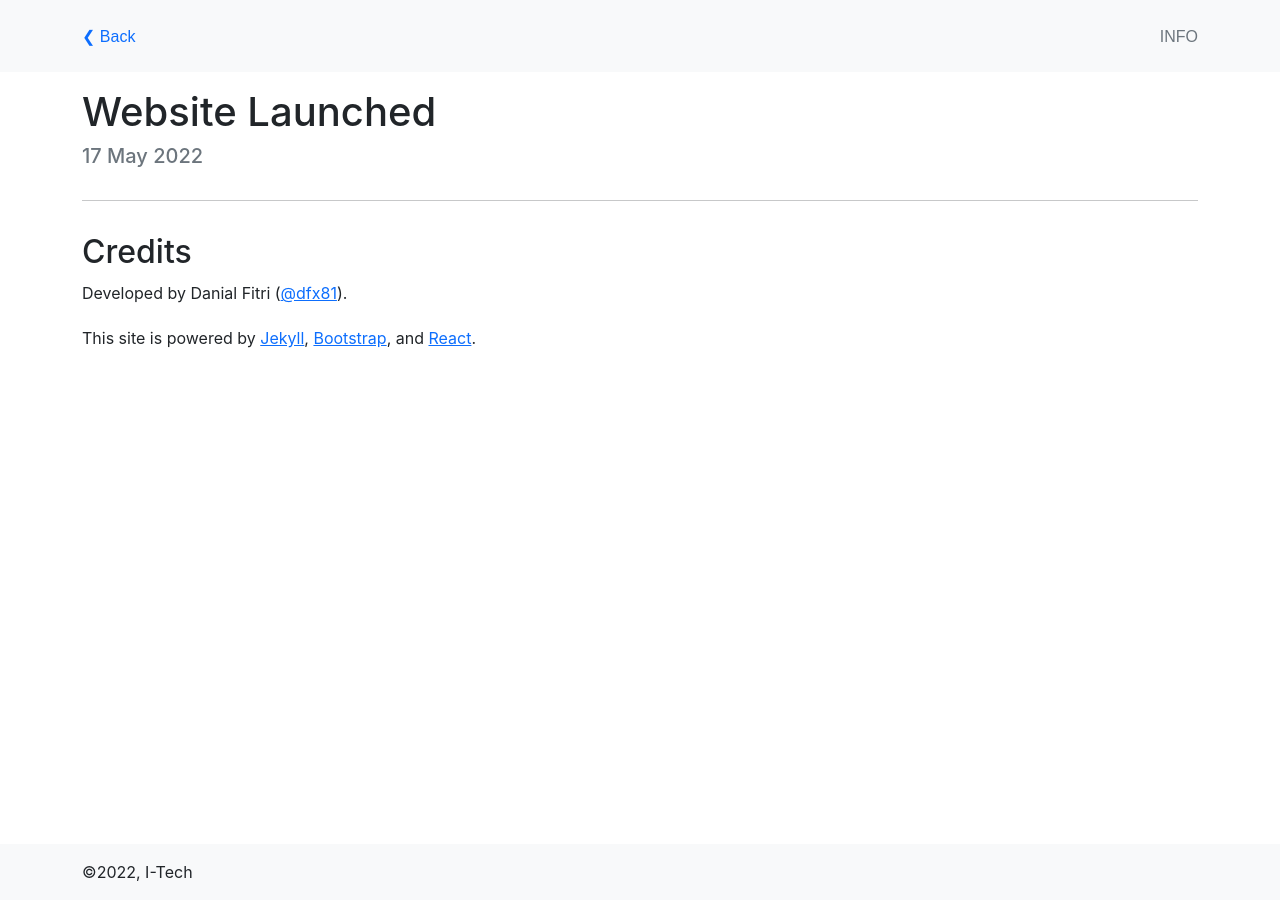
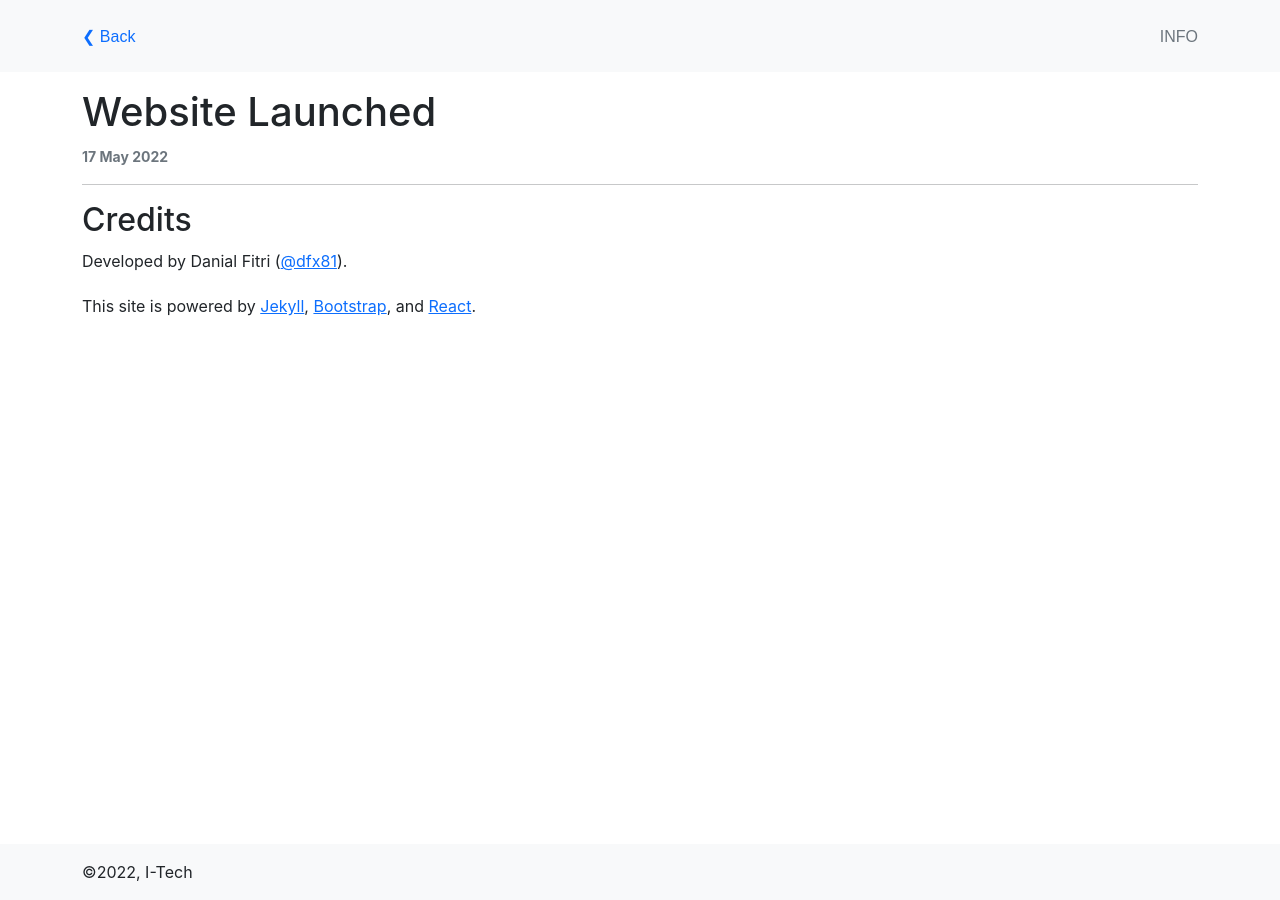
Before and after one commit to itech-uum/news, a Jekyll site: the page built from _posts/2022-05-17-website-launched.md, in a window 1280 px wide. Built offline with Jekyll 4.4.1, drawn with Linux system fonts in a browser that asks for light colours.

Commit message:
Updated styles

```diff
--- a/_layouts/post.html
+++ b/_layouts/post.html
@@ -18,11 +18,11 @@ layout: default
     <div class="content">
         <div>
             <h1>{{ page.title }}</h1>
-            <p class="pb-3 text-muted h5">
+            <small class="bold text-muted">
                 {{page.date | date_to_string}}
-            </p>
+            </small>
             <hr />
-            <div class="w-100 pt-3">
+            <div class="w-100">
                 {{ content }}
             </div>
         </div>
--- a/css/styles.css
+++ b/css/styles.css
@@ -30,6 +30,10 @@ html, body {
       sans-serif;
     -webkit-font-smoothing: antialiased;
     -moz-osx-font-smoothing: grayscale;
+  }
+
+  body * {
+    word-wrap: break-word;
   }
 
   #root {
```
